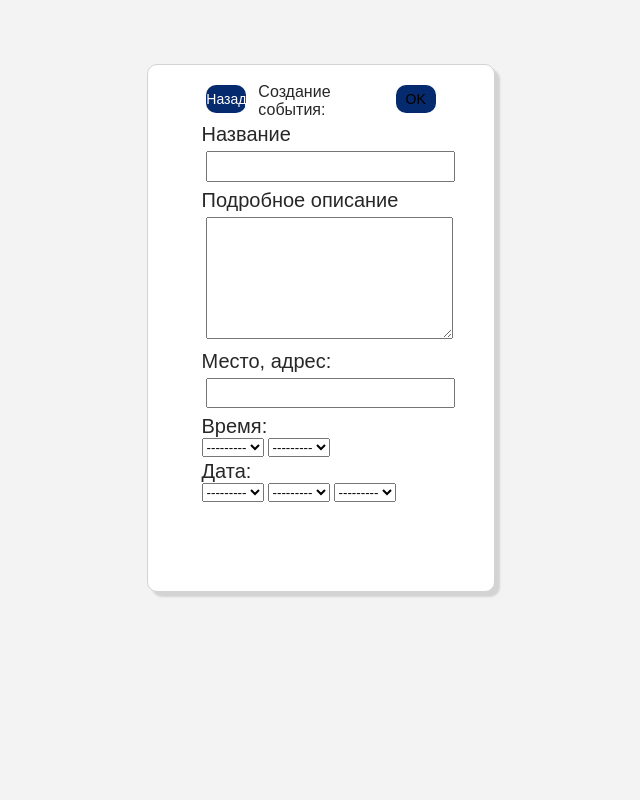
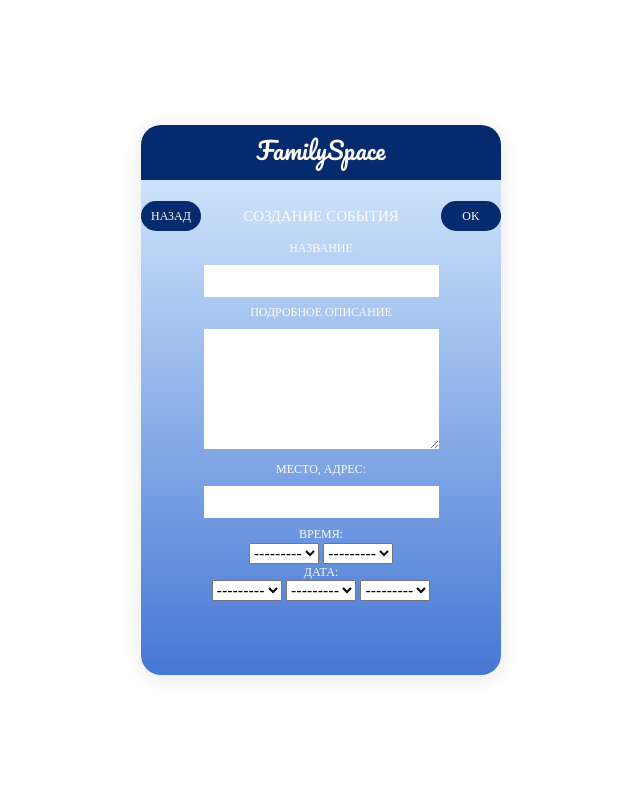
Before and after one commit to familyspace/django, a Django app: template eventapp/templates/eventapp/create_event.html in a window 1280 px wide. Shown: the whole page, without its empty margins (319-959 px from the left). Run offline with Django 3.2, Linux system fonts and the light colour scheme; the template is opened without the code that fills it: values that come from a table or form of the project are taken from there, others are empty; parts of the project's set-up code (start-up, migrations or seed data) failed here and were passed over; some libraries are stand-ins or nearby versions; some web fonts are replaced.

Commit message:
Все страницы приведены в соответствие

```diff
--- a/eventapp/templates/eventapp/copy_event.html
+++ b/eventapp/templates/eventapp/copy_event.html
@@ -7,7 +7,6 @@
             <form class="login100-form validate-form p-l-30 p-r-30 p-t-58">
                 <span class="login100-form-title">FamilySpace</span>
             </form>
-
 
             <div class="btn">
                 <form class="" action="{% url 'eventapp:copy_event' event_pk=event_pk group_pk=group_pk %}" method="post">
@@ -23,7 +22,6 @@
             </div>
             <div>{{ message }}</div>
 
-
         </div>
     </div>
 </div>
--- a/eventapp/templates/eventapp/create_event.html
+++ b/eventapp/templates/eventapp/create_event.html
@@ -1,14 +1,19 @@
-{% extends "userapp/base.html" %}
+{% extends "userapp/base_new.html" %}
 {% load static %}
 {% block body %}
-    <div class="flex-container-two" id="shop">
-        <div class="flex-block-wrapper-3">
+<div class="limiter">
+    <div class="container-login100">
+        <div class="wrap-login100">
+            <form class="login100-form validate-form p-l-30 p-r-30 p-t-58">
+                <span class="login100-form-title">FamilySpace</span>
+            </form>
+
             <div class="btn">
                 <form class="" action="{% url 'eventapp:create_event' group_pk=group_pk %}" method="post">
                     <div class="btn mainpg">
-                            <button class="btn-search" id="btn-add-purchase" type="button"><a href="{% url 'eventapp:show_events' group_pk=group_pk %}">Назад</a></button>
-                            <p id="p-purchase">Создание события: </p>
-                            <input class="btn-search" id="btn-add-purchase" type="submit" value="OK">
+                            <button class="login100-form-btn backbutton-search" type="button"><a href="{% url 'eventapp:show_events' group_pk=group_pk %}" class="txt5">Назад</a></button>
+                            <p class="txt3">Создание события</p>
+                            <input class="login100-form-btn backbutton-search" type="submit" value="OK">
                         </div>
                     {% include 'eventapp/inc/inc_event_form.html' %}
                 </form>
@@ -16,4 +21,5 @@
             <div>{{ message }}</div>
         </div>
     </div>
+</div>
 {% endblock %}
```
